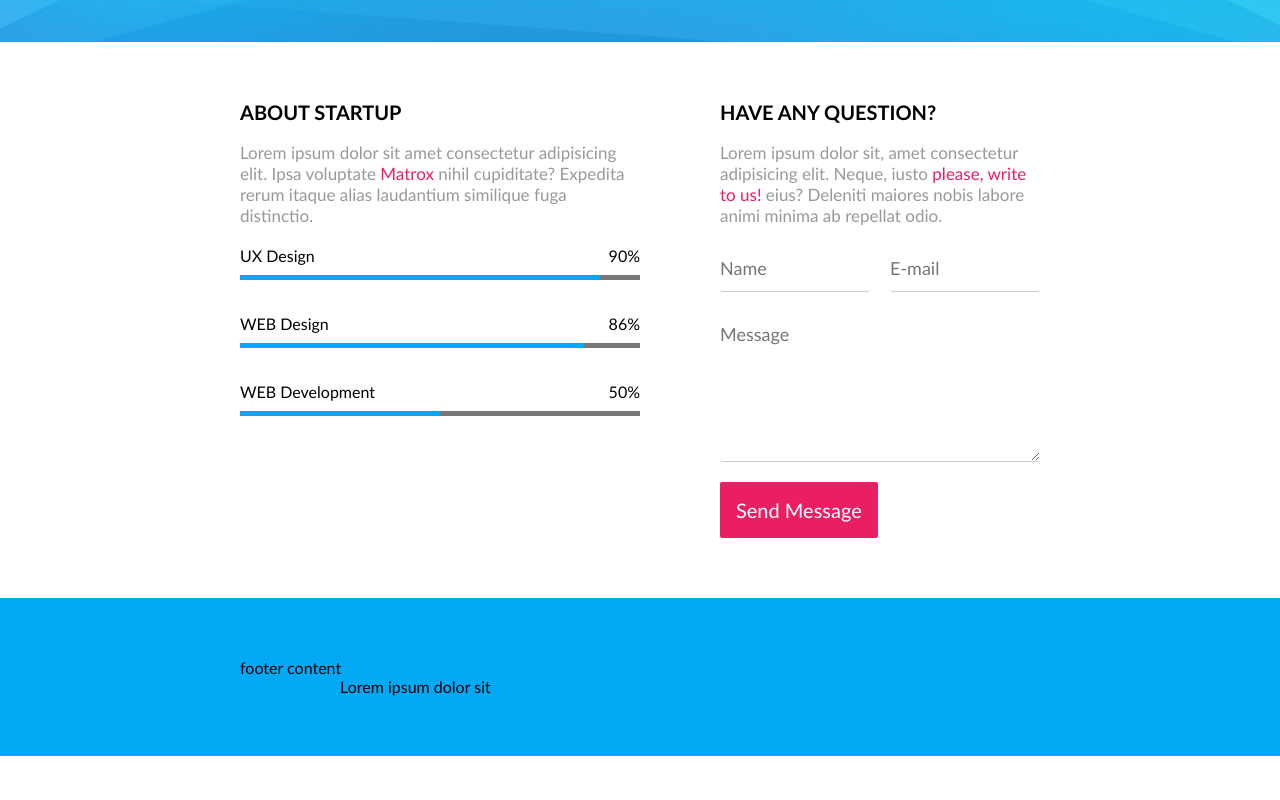
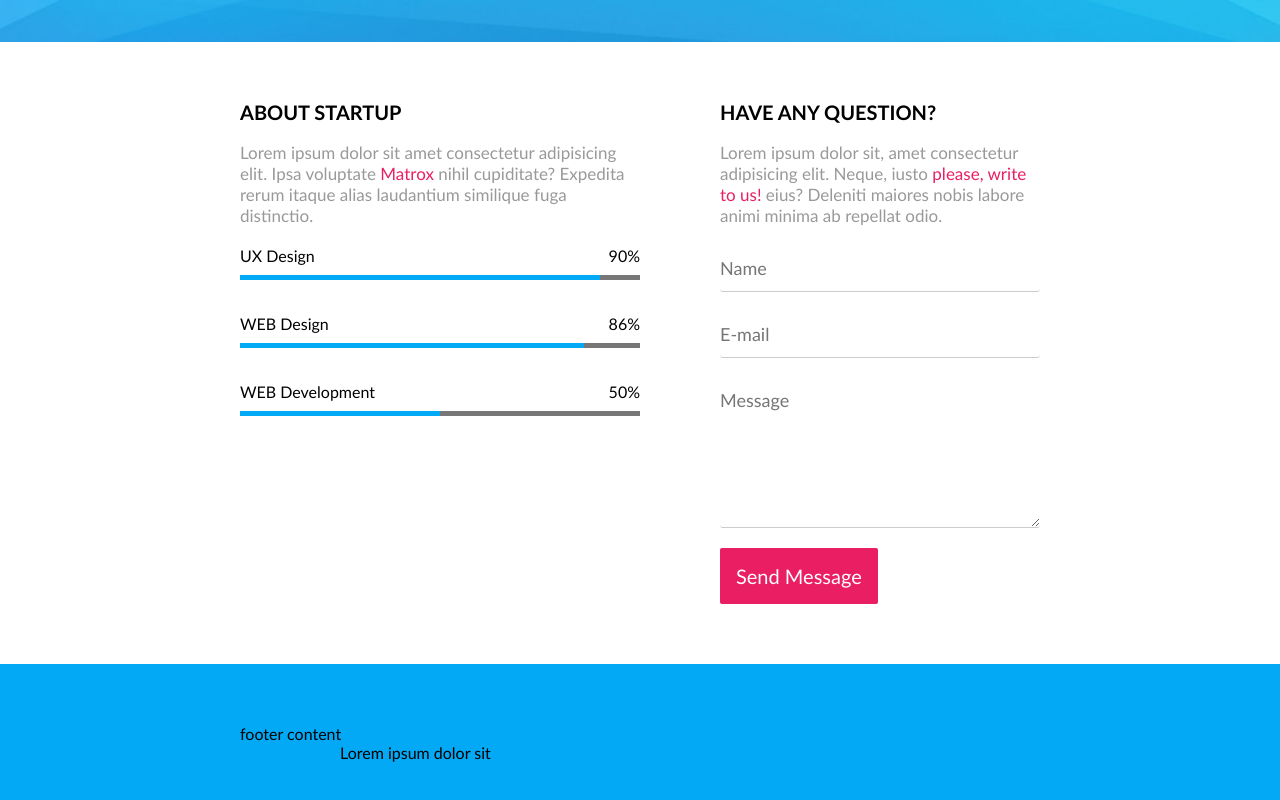
Before and after one commit to Niseme/5-coming-soon, a website: page index.html in a window 1280 px wide. Shown: the part 758-1558 px from the top of the page. Before the commit the page ends 1514 px from the top, so only its background shows below. Drawn offline with Linux system fonts and the light colour scheme.

Commit message:
subscribe form

```diff
--- a/css/components/form.css
+++ b/css/components/form.css
@@ -1,4 +1,6 @@
 .form {
+  display: inline-block;
+  width: 100%;
 }
 .form > * {
   margin-bottom: 20px;
@@ -9,17 +11,15 @@
 .form > label {
   display: none;
 }
-.form > input {
-  width: calc(50% - 10px);
-}
-.form > input:last-of-type {
-  float: right;
-}
+
 .form > .input {
   font-size: 18px;
+  float: left;
+  width: 100%;
   line-height: 1.5em;
   padding: 0.5em 0;
   border: none;
+  background-color: transparent;
   border-bottom: 1px solid #ccc;
   border-radius: 0.2em;
 }
```
